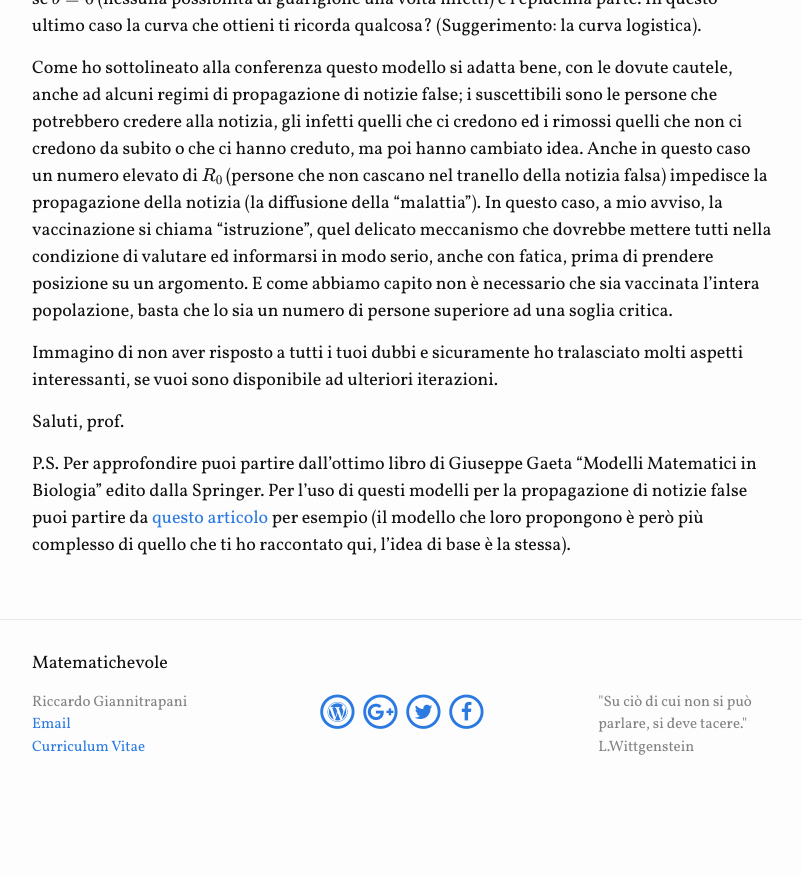
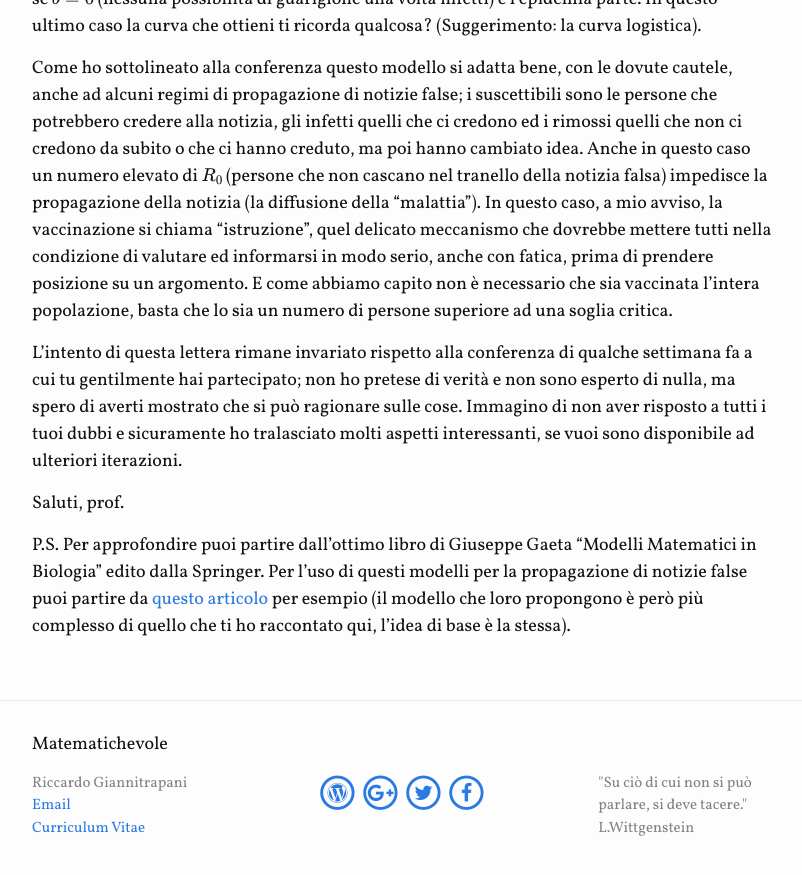
Before and after one commit to orporick/orporick.github.io, a Jekyll site: the page built from _posts/2018-03-05-lettera-su-un-ragionamento.markdown, in a window 1280 px wide and 900 px high, scrolled down 3430 px. Shown: the top 875 px of the window, without its empty margins (238-1040 px from the left). Built offline with Jekyll 4.4.1, drawn with Linux system fonts in a browser that asks for light colours; nearby versions of some CDN libraries; formulas are drawn with MathJax 3; before the commit the page ends 4249 px from its top, so only the background shows below that.

Commit message:
Aggiunto post

```diff
--- a/_posts/2018-03-05-lettera-su-un-ragionamento.markdown
+++ b/_posts/2018-03-05-lettera-su-un-ragionamento.markdown
@@ -152,7 +152,9 @@ prima di prendere posizione su un argomento. E come abbiamo capito non è necess
 vaccinata l'intera popolazione, basta che lo sia un numero di persone superiore ad una soglia
 critica.
 
-Immagino di non aver risposto a tutti i tuoi dubbi e sicuramente ho tralasciato molti aspetti
+L'intento di questa lettera rimane invariato rispetto alla conferenza di qualche settimana fa a cui
+tu gentilmente hai partecipato; non ho pretese di verità e non sono esperto di nulla, ma spero di
+averti mostrato che si può ragionare sulle cose. Immagino di non aver risposto a tutti i tuoi dubbi e sicuramente ho tralasciato molti aspetti
 interessanti, se vuoi sono disponibile ad ulteriori iterazioni.
 
 Saluti, prof.
```
